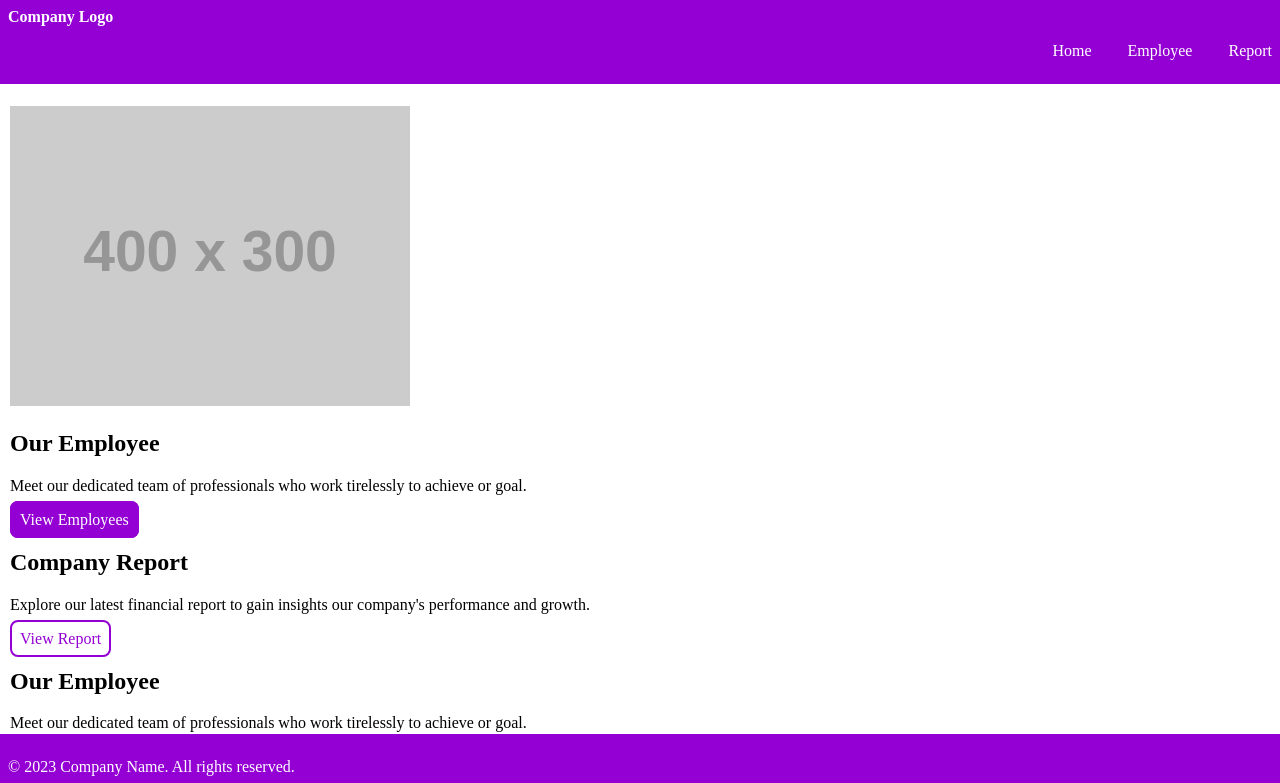
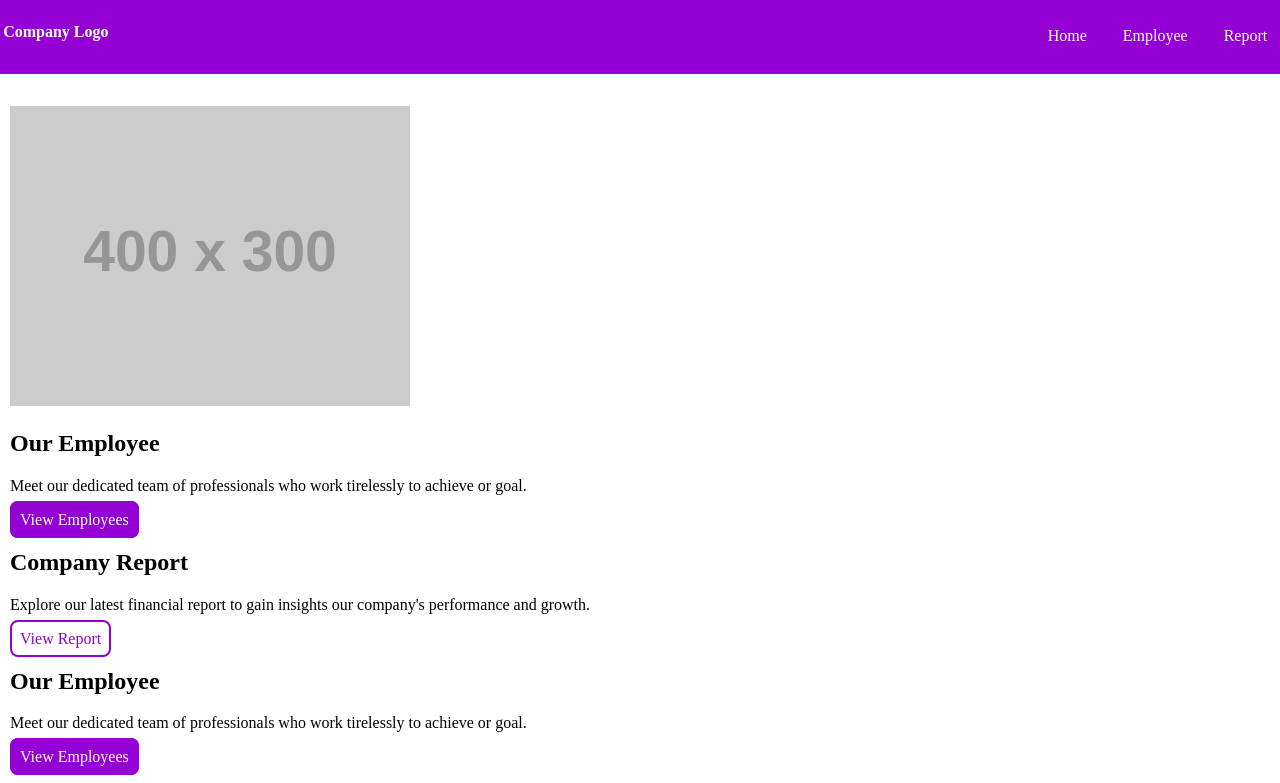
Before and after one commit to vais2004/CSS4, a plain HTML site: page index.html in a window 1280 px wide. Shown: the top 783 px of the page. Drawn offline with Linux system fonts and the light colour scheme; placeholder pictures from the web are drawn by us.

Commit message:
absolute positioning

```diff
--- a/styles.css
+++ b/styles.css
@@ -11,6 +11,7 @@ main{
 
 section{
     padding-left: 10px;
+
 }
 .section-img{
     padding-top: 1rem;
@@ -67,15 +68,19 @@ section{
     width: 100%;
     background-color: var(--primary-color);
     color: white;
-    padding: 0.5rem;
+    padding: 0.2rem;
 }
 
 .nav-brand{
     font-weight: bold;
+    position: relative;
+    top: 20px;
 }
 
 .nav-pills{
     text-align: right;
+    position: relative;
+    bottom: 10px;
 }
 
 .navigation .link{
@@ -87,7 +92,7 @@ footer{
     color: white;
     padding: 0.5rem;
     margin-top: 1rem;
-    position: fixed;
+    /* position: fixed;
     bottom: 0px;
-    width: 100%;
+    width: 100%; */
 }
```
Also changed, not shown: index.html (+43 -0 lines).
